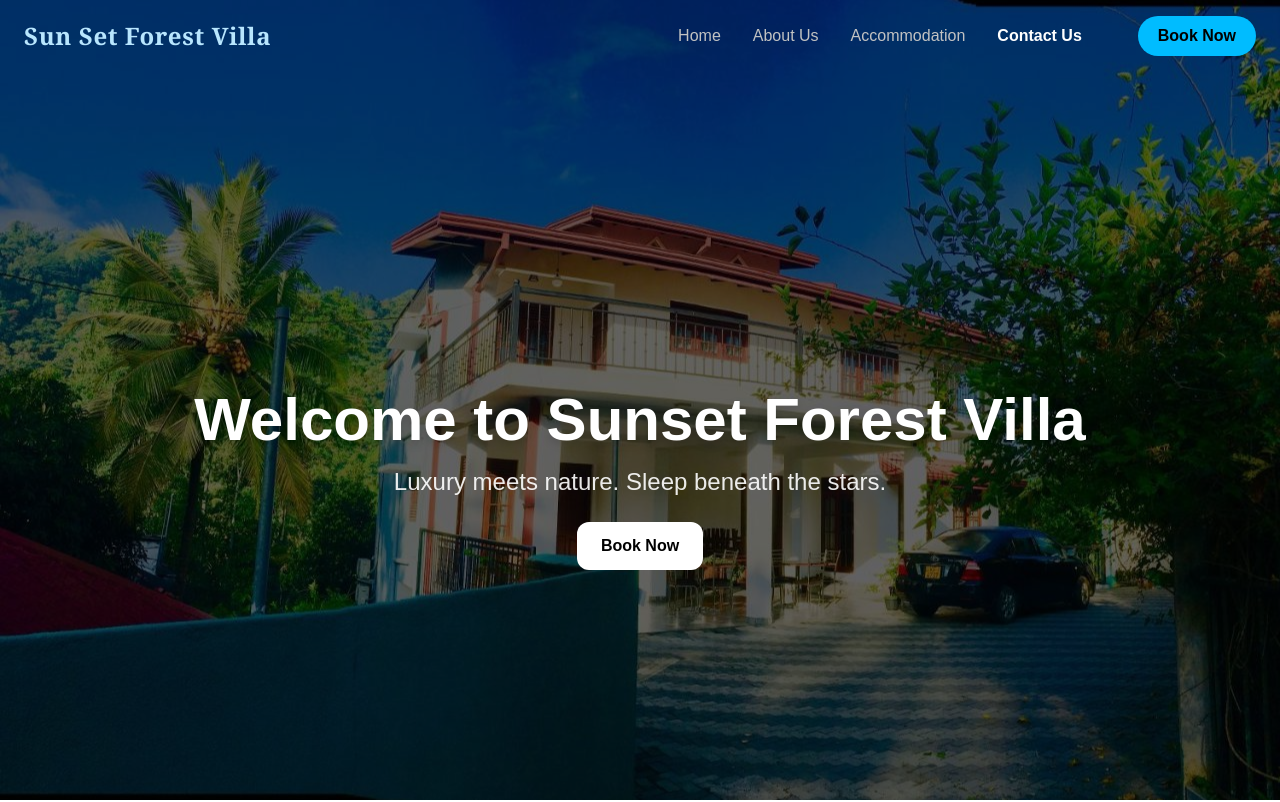
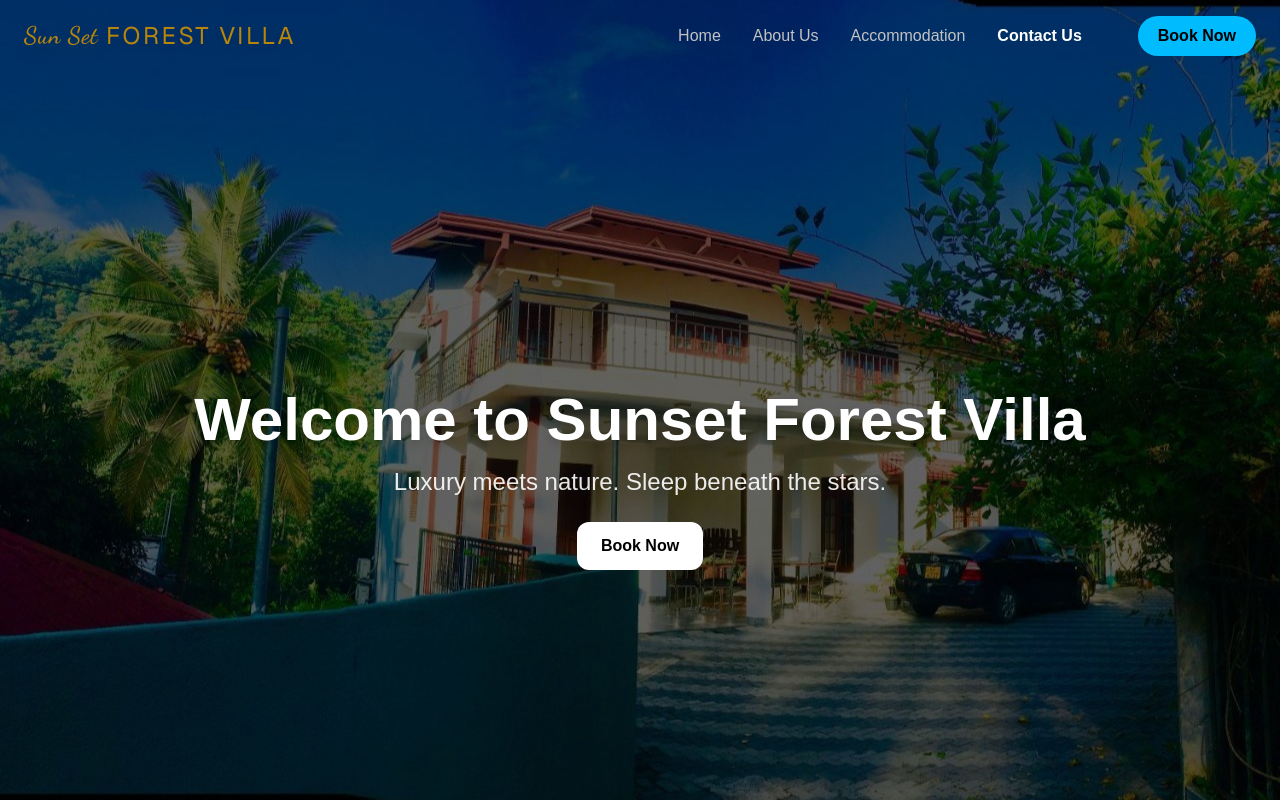
Before and after one commit to kanee98/sunset-forest-villa, a Next.js app: page / in a window 1280 px wide. Shown: the top 802 px of the page. Built offline with nearby package versions, Linux system fonts and the light colour scheme.

Commit message:
Update Navbar.tsx

```diff
--- a/components/Navbar.tsx
+++ b/components/Navbar.tsx
@@ -88,14 +88,23 @@ export default function Navbar() {
           scrolled ? "bg-dark-800/80 backdrop-blur-md shadow-md" : "bg-transparent"
         }`}
       >
-        <div className="max-w-7xl mx-auto px-6 py-4 flex items-center justify-between">
-          <Link href="/" className="text-sky-200 text-xl sm:text-2xl font-serif font-bold tracking-wide z-[60]">
-            Sun Set Forest Villa
+       <div className="max-w-7xl mx-auto px-6 py-4 flex items-center justify-between">
+          {/* Title */}
+          <Link href="/" className="flex items-center space-x-2 z-[60]">
+            <span className={`${dancingScript.className} text-xl sm:text-2xl font-serif font-bold tracking-wide drop-shadow-xl text-[#B8860B]`}>
+              Sun Set
+            </span>
+            <span className="text-[#B8860B] text-xl sm:text-2xl font-sans uppercase tracking-widest drop-shadow-md leading-tight">
+              Forest Villa
+            </span>
           </Link>
 
-          <div className={`hidden md:flex items-center space-x-8 font-medium transition-opacity duration-300 ${
-            scrolled || isCompactView ? "opacity-100" : "opacity-0 pointer-events-none"
-          }`}>
+          {/* Desktop Nav */}
+          <div
+            className={`hidden md:flex items-center space-x-8 font-medium transition-opacity duration-300 ${
+              scrolled || isCompactView ? "opacity-100" : "opacity-0 pointer-events-none"
+            }`}
+          >
             <Link href="/" className={`transition ${isActive("")}`}>Home</Link>
             <Link href="#about" className={`transition ${isActive("about")}`}>About Us</Link>
             <Link href="#accommodation" className={`transition ${isActive("accommodation")}`}>Accommodation</Link>
@@ -108,6 +117,7 @@ export default function Navbar() {
             </Link>
           </div>
 
+          {/* Hamburger Button */}
           <button
             className="md:hidden text-sky-300 focus:outline-none z-[60]"
             aria-label="Toggle menu"
```
